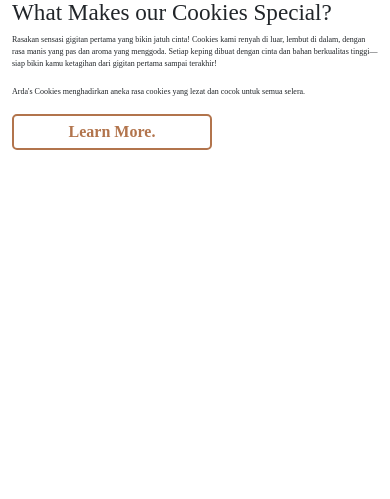
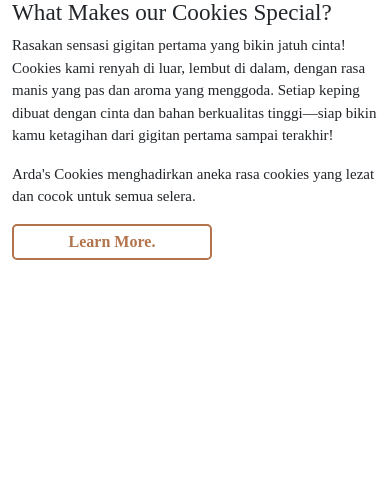
Before and after one commit to ardaputri/CookiesA, a plain HTML site: page index.html in a window 390 px wide. Shown: the part 984-1483 px from the top of the page. Drawn offline with nearby package versions, Linux system fonts and the light colour scheme.

Commit message:
Update style.css

```diff
--- a/style.css
+++ b/style.css
@@ -97,7 +97,7 @@
 
 
 
-/about section start/
+/*about section start*/
 .container{
     position: relative;
 }
@@ -139,17 +139,18 @@
     background-color:#b2744c;
     color:white;
 }
-@media screen and (max-width:766px){
+@media screen and (max-width:982px){
     #about p{
         font-size:8px;
     }
-    #about{
-        height: 120px;
+}
+@media screen and (max-width:766px){
+    #about p{
+        font-size:15px;
     }
 }
 
-
-/about section end/
+/*about section end*/
 #products {
     margin-top: 50px;
   }
@@ -158,7 +159,7 @@
 
 
 
-/top cards start/
+/*top cards start*/
 #top-cards{
     width: 100%;
    /* height: 60vh;*/
@@ -196,7 +197,7 @@
 
 
 
-/menu start/
+/*menu start*/
 #menu{
     width: 100%;
     margin-top: 60px;
@@ -234,10 +235,10 @@
     cursor: pointer;
 
 }
-/menu end/
+/*menu end*/
 
 
-/top cards end/
+/*top cards end*/
 
 .image-container img {
     width: 240px;
```
